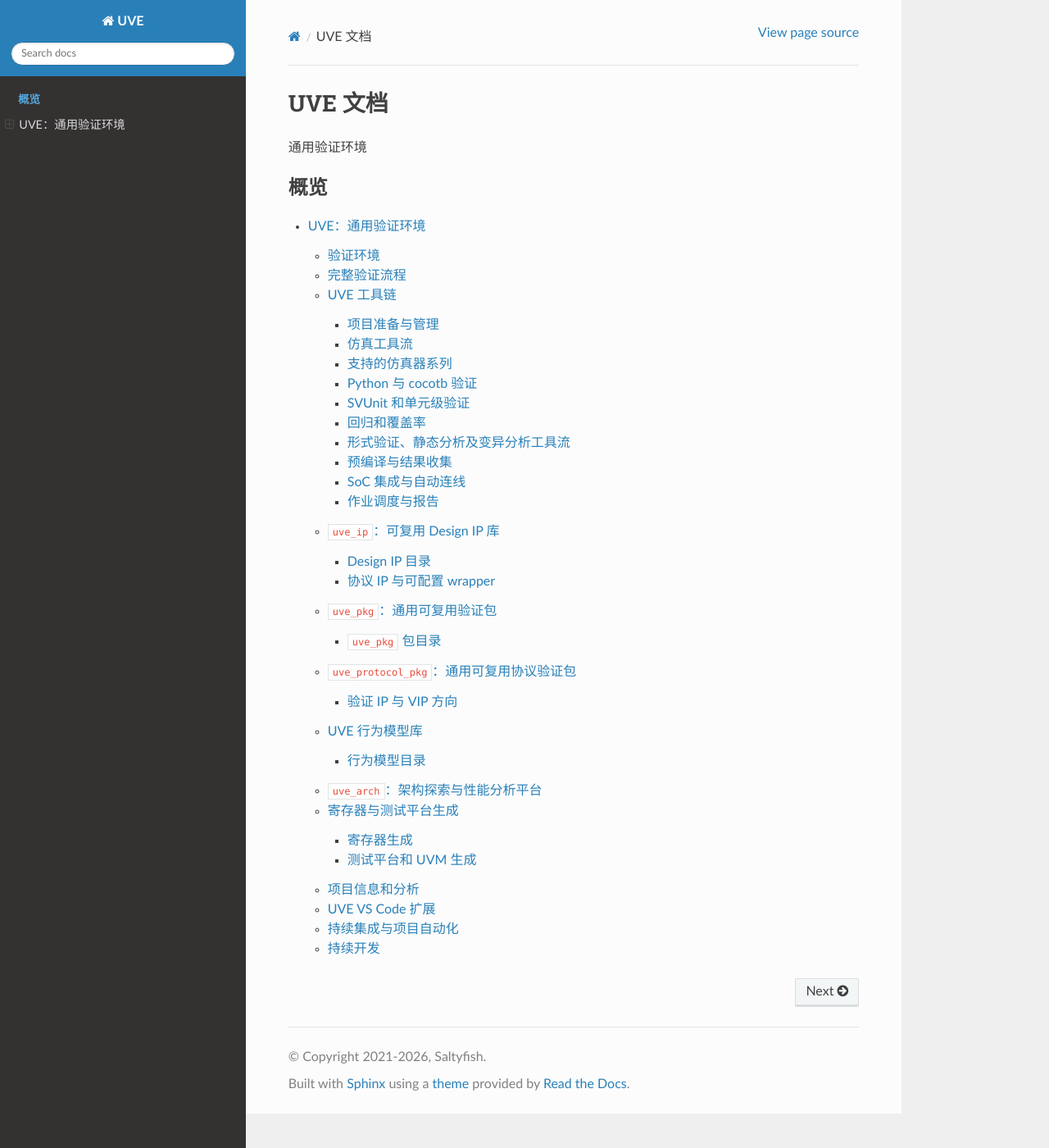
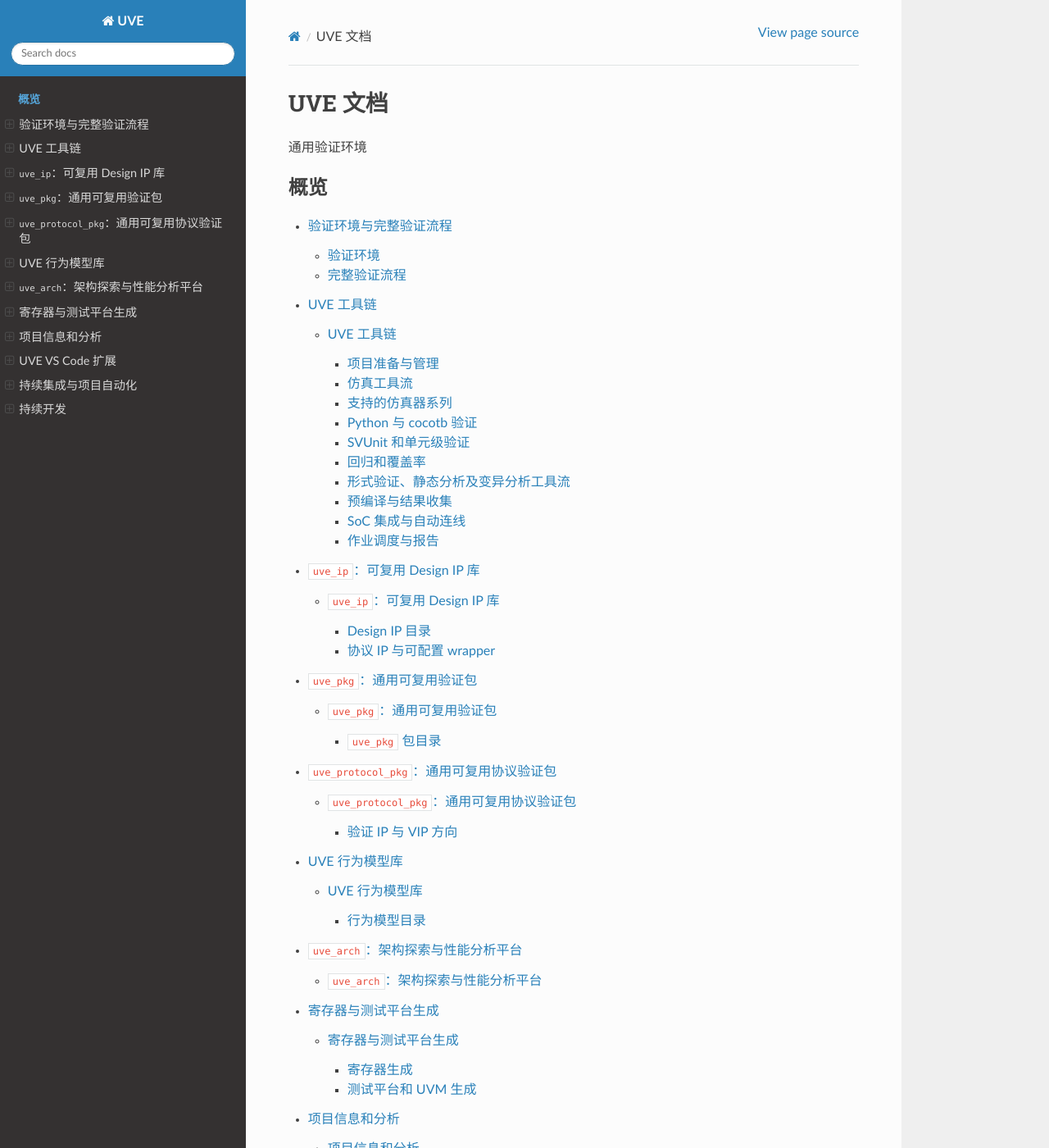
Before and after one commit to yzykevin/doc_uve_cn, a Sphinx documentation site: the page built from docs/index.md, in a window 1280 px wide and 1400 px high. Shown: the whole window at 82% size. Built offline with Sphinx 7.4.7 and the Read the Docs theme 3.1.0, drawn with Linux system fonts in a browser that asks for light colours; comment, search, counter and statistics services are not loaded; some of the changed text lies outside the part shown.

Commit message:
update 13.08.26

````diff
--- a/docs/conf.py
+++ b/docs/conf.py
@@ -16,7 +16,7 @@ author = 'Saltyfish'
 extensions = ['myst_parser']
 
 templates_path = ['_templates']
-exclude_patterns = ['_build', 'Thumbs.db', '.DS_Store']
+exclude_patterns = ['_build', 'Thumbs.db', '.DS_Store', 'content_en/overview.md']
 
 # Language setting for Chinese
 language = 'zh_CN'
--- /dev/null
+++ b/docs/content_en/behavior_models.md
@@ -0,0 +1,6 @@
+# UVE 行为模型库
+
+```{include} overview.md
+:start-after: "<!-- split: behavior_models -->"
+:end-before: "<!-- split: uve_arch -->"
+```
--- /dev/null
+++ b/docs/content_en/ci.md
@@ -0,0 +1,6 @@
+# 持续集成与项目自动化
+
+```{include} overview.md
+:start-after: "<!-- split: ci -->"
+:end-before: "<!-- split: ongoing -->"
+```
--- /dev/null
+++ b/docs/content_en/editor.md
@@ -0,0 +1,6 @@
+# UVE VS Code 扩展
+
+```{include} overview.md
+:start-after: "<!-- split: editor -->"
+:end-before: "<!-- split: ci -->"
+```
--- /dev/null
+++ b/docs/content_en/generation.md
@@ -0,0 +1,6 @@
+# 寄存器与测试平台生成
+
+```{include} overview.md
+:start-after: "<!-- split: generation -->"
+:end-before: "<!-- split: project_analysis -->"
+```
--- /dev/null
+++ b/docs/content_en/ongoing.md
@@ -0,0 +1,5 @@
+# 持续开发
+
+```{include} overview.md
+:start-after: "<!-- split: ongoing -->"
+```
--- /dev/null
+++ b/docs/content_en/project_analysis.md
@@ -0,0 +1,6 @@
+# 项目信息和分析
+
+```{include} overview.md
+:start-after: "<!-- split: project_analysis -->"
+:end-before: "<!-- split: editor -->"
+```
--- /dev/null
+++ b/docs/content_en/toolchain.md
@@ -0,0 +1,6 @@
+# UVE 工具链
+
+```{include} overview.md
+:start-after: "<!-- split: toolchain -->"
+:end-before: "<!-- split: uve_ip -->"
+```
--- /dev/null
+++ b/docs/content_en/uve_arch.md
@@ -0,0 +1,6 @@
+# `uve_arch`：架构探索与性能分析平台
+
+```{include} overview.md
+:start-after: "<!-- split: uve_arch -->"
+:end-before: "<!-- split: generation -->"
+```
--- /dev/null
+++ b/docs/content_en/uve_ip.md
@@ -0,0 +1,6 @@
+# `uve_ip`：可复用 Design IP 库
+
+```{include} overview.md
+:start-after: "<!-- split: uve_ip -->"
+:end-before: "<!-- split: uve_pkg -->"
+```
--- /dev/null
+++ b/docs/content_en/uve_pkg.md
@@ -0,0 +1,6 @@
+# `uve_pkg`：通用可复用验证包
+
+```{include} overview.md
+:start-after: "<!-- split: uve_pkg -->"
+:end-before: "<!-- split: uve_protocol_pkg -->"
+```
--- /dev/null
+++ b/docs/content_en/uve_protocol_pkg.md
@@ -0,0 +1,6 @@
+# `uve_protocol_pkg`：通用可复用协议验证包
+
+```{include} overview.md
+:start-after: "<!-- split: uve_protocol_pkg -->"
+:end-before: "<!-- split: behavior_models -->"
+```
--- /dev/null
+++ b/docs/content_en/verification.md
@@ -0,0 +1,6 @@
+# 验证环境与完整验证流程
+
+```{include} overview.md
+:start-after: "<!-- split: verification -->"
+:end-before: "<!-- split: toolchain -->"
+```
--- a/docs/index.md
+++ b/docs/index.md
@@ -3,8 +3,19 @@
 通用验证环境
 
 ```{toctree}
-:maxdepth: 4
+:maxdepth: 3
 :caption: 概览
 
-content_en/overview.md
+content_en/verification.md
+content_en/toolchain.md
+content_en/uve_ip.md
+content_en/uve_pkg.md
+content_en/uve_protocol_pkg.md
+content_en/behavior_models.md
+content_en/uve_arch.md
+content_en/generation.md
+content_en/project_analysis.md
+content_en/editor.md
+content_en/ci.md
+content_en/ongoing.md
 ```
````
Also changed, not shown: docs/content_en/overview.md (+12 -0 lines).
